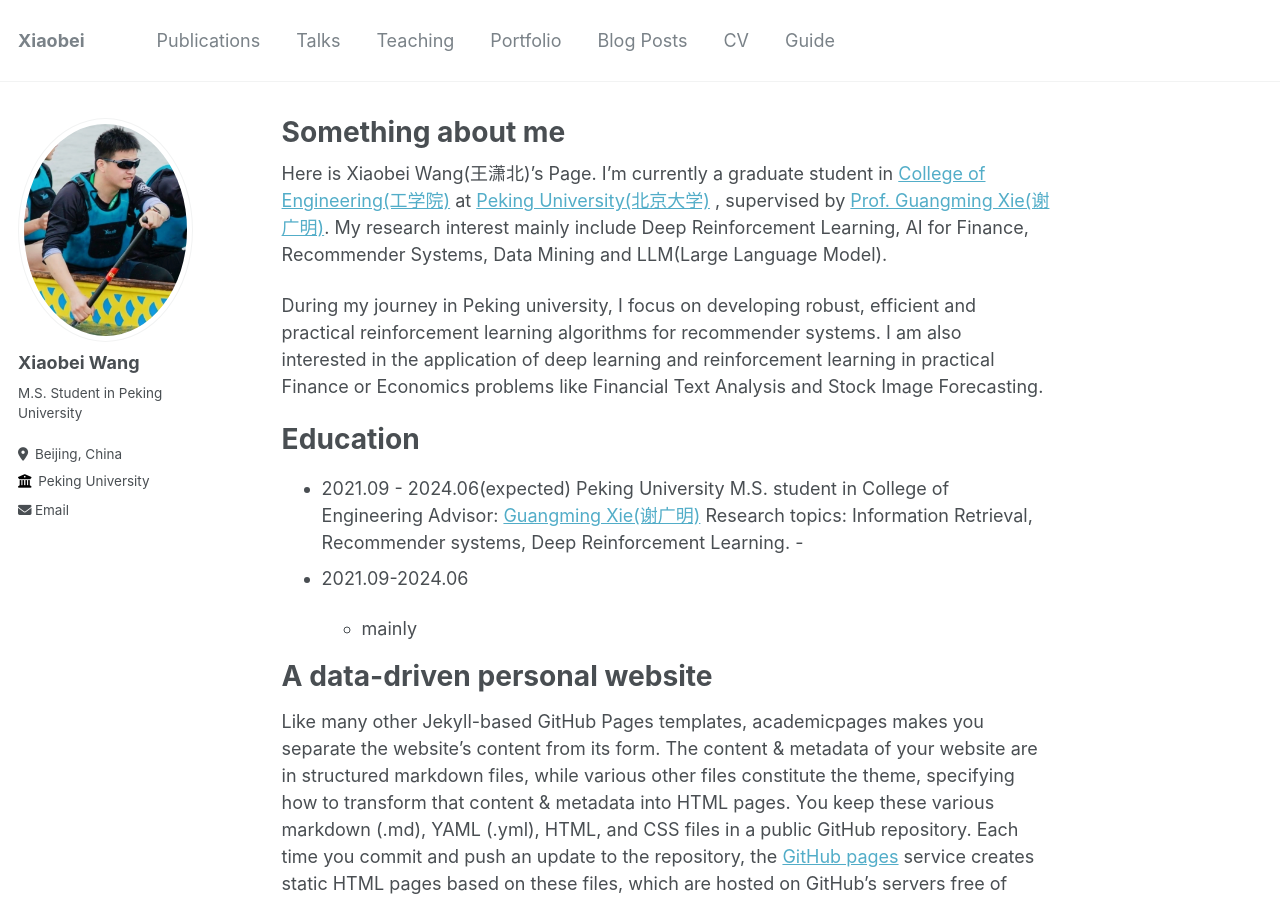
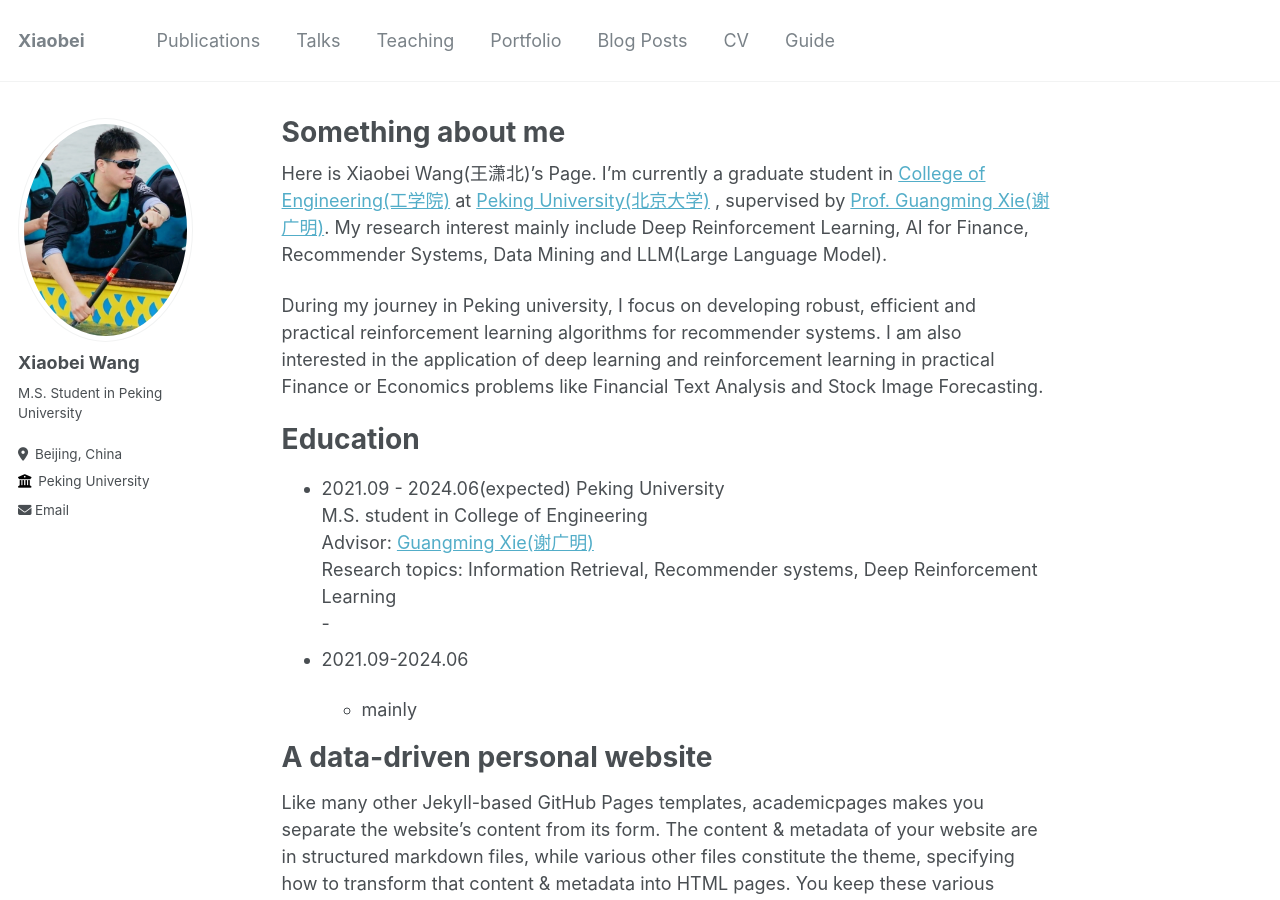
Before and after one commit to wangxiaobei822/wangxiaobei822.github.io, a Jekyll site: the page built from _pages/about.md, in a window 1280 px wide and 900 px high. Built offline with Jekyll 4.4.1, drawn with Linux system fonts in a browser that asks for light colours.

```diff
--- a/_pages/about.md
+++ b/_pages/about.md
@@ -13,10 +13,10 @@ During my journey in Peking university, I focus on developing robust, efficient
 
 Education
 ======
-- 2021.09 - 2024.06(expected) Peking University
- M.S. student in College of Engineering
- Advisor: [Guangming Xie(谢广明)](https://www.coe.pku.edu.cn/teaching/all_time/7139.html)
-Research topics: Information Retrieval, Recommender systems, Deep Reinforcement Learning.
+- 2021.09 - 2024.06(expected) Peking University<br>
+ M.S. student in College of Engineering<br>
+ Advisor: [Guangming Xie(谢广明)](https://www.coe.pku.edu.cn/teaching/all_time/7139.html)<br>
+Research topics: Information Retrieval, Recommender systems, Deep Reinforcement Learning<br>
 -
 - 2021.09-2024.06
 
```
